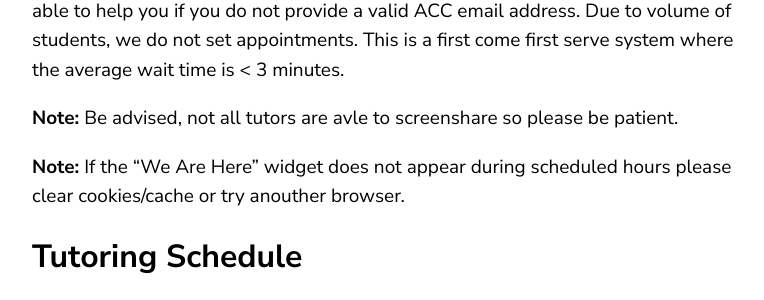
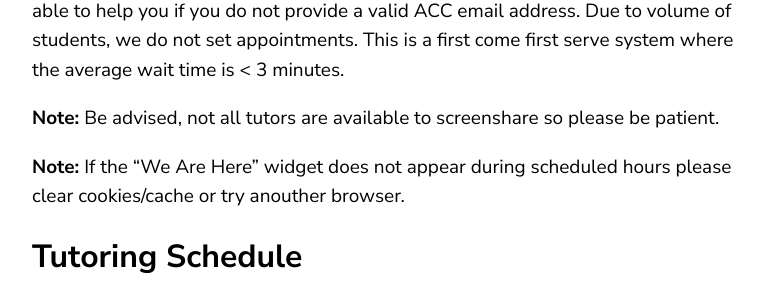
Before and after one commit to roosterrichard/acctutor, a Jekyll site: the page built from index.md, in a window 1280 px wide and 900 px high, scrolled down 324 px, cut to the strip 155-455 px from the top of the window. Shown: the whole strip, without its empty margins (68-832 px from the left). Built offline with Jekyll 4.4.1, drawn with Linux system fonts in a browser that asks for light colours; our own code applies the rules of GitHub Pages for plain Markdown files.

Commit message:
Update index.md

```diff
--- a/index.md
+++ b/index.md
@@ -13,7 +13,7 @@ not be able to help you if you do not provide a valid ACC email address.
 Due to volume of students, we do not set appointments.
 This is a first come first serve system where the average wait time is < 3 minutes.
 
-<b>Note:</b> Be advised, not all tutors are avle to screenshare so please be patient.
+<b>Note:</b> Be advised, not all tutors are available to screenshare so please be patient.
 
 <b>Note:</b> If the "We Are Here" widget does not appear during scheduled hours please clear cookies/cache or try anouther browser.
 
```
